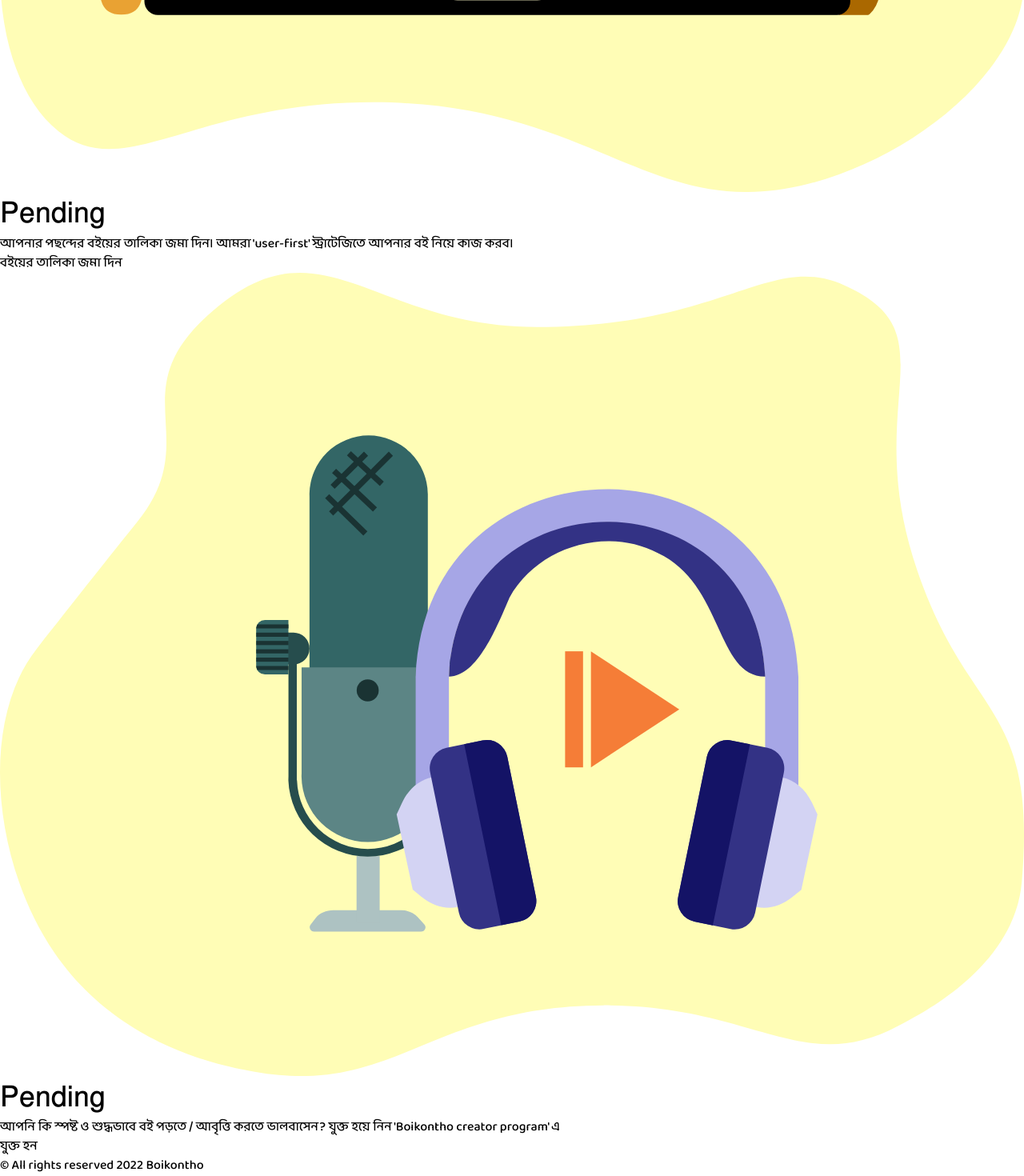
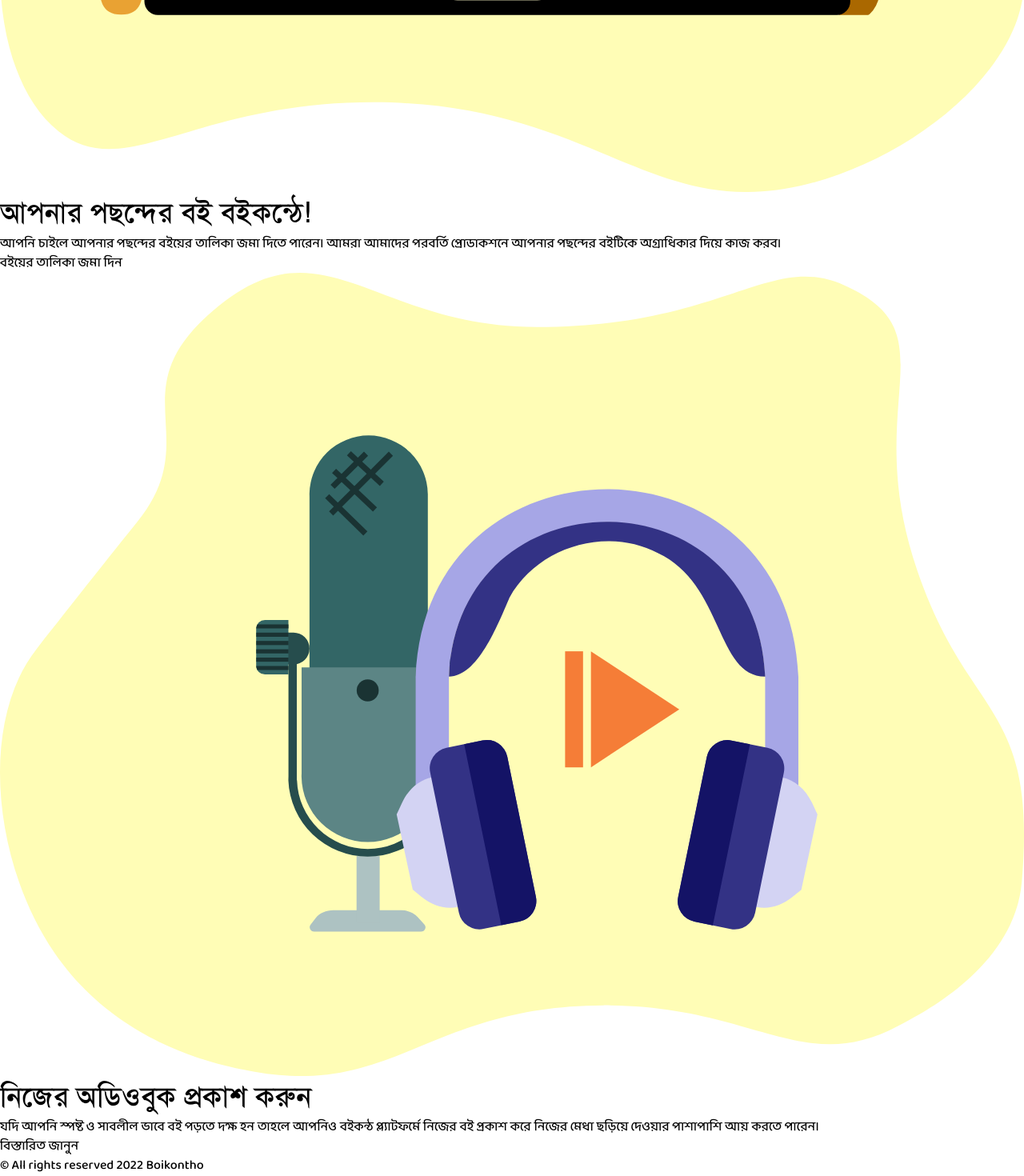
Before and after one commit to Habib2959/boikontho-me, a SvelteKit app: page / in a window 1280 px wide. Shown: the part 3217-4687 px from the top of the page at 80% size. Built offline with nearby package versions, Linux system fonts and the light colour scheme.

Commit message:
zigzag done

```diff
--- a/src/routes/Zigzag.svelte
+++ b/src/routes/Zigzag.svelte
@@ -12,16 +12,16 @@
 		},
 		{
 			id: 2,
-			title: 'Pending',
-			desc: "আপনার পছন্দের বইয়ের তালিকা জমা দিন। আমরা 'user-first' স্ট্রাটেজিতে আপনার বই নিয়ে কাজ করব।",
+			title: 'আপনার পছন্দের বই বইকন্ঠে!',
+			desc: "আপনি চাইলে আপনার পছন্দের বইয়ের তালিকা জমা দিতে পারেন। আমরা আমাদের পরবর্তি প্রোডাকশনে আপনার পছন্দের বইটিকে অগ্রাধিকার দিয়ে কাজ করব।",
 			btn: 'বইয়ের তালিকা জমা দিন',
 			src: ill3
 		},
 		{
 			id: 3,
-			title: 'Pending',
-			desc: "আপনি কি স্পষ্ট ও শুদ্ধভাবে বই পড়তে / আবৃত্তি করতে ভালবাসেন? যুক্ত হয়ে নিন 'Boikontho creator program' এ",
-			btn: 'যুক্ত হন',
+			title: 'নিজের অডিওবুক প্রকাশ করুন',
+			desc: "যদি আপনি স্পষ্ট ও সাবলীল ভাবে বই পড়তে দক্ষ হন তাহলে আপনিও বইকন্ঠ প্ল্যাটফর্মে নিজের বই প্রকাশ করে নিজের মেধা ছড়িয়ে দেওয়ার পাশাপাশি আয় করতে পারেন।",
+			btn: 'বিস্তারিত জানুন',
 			src: ill2
 		}
 	];
```
